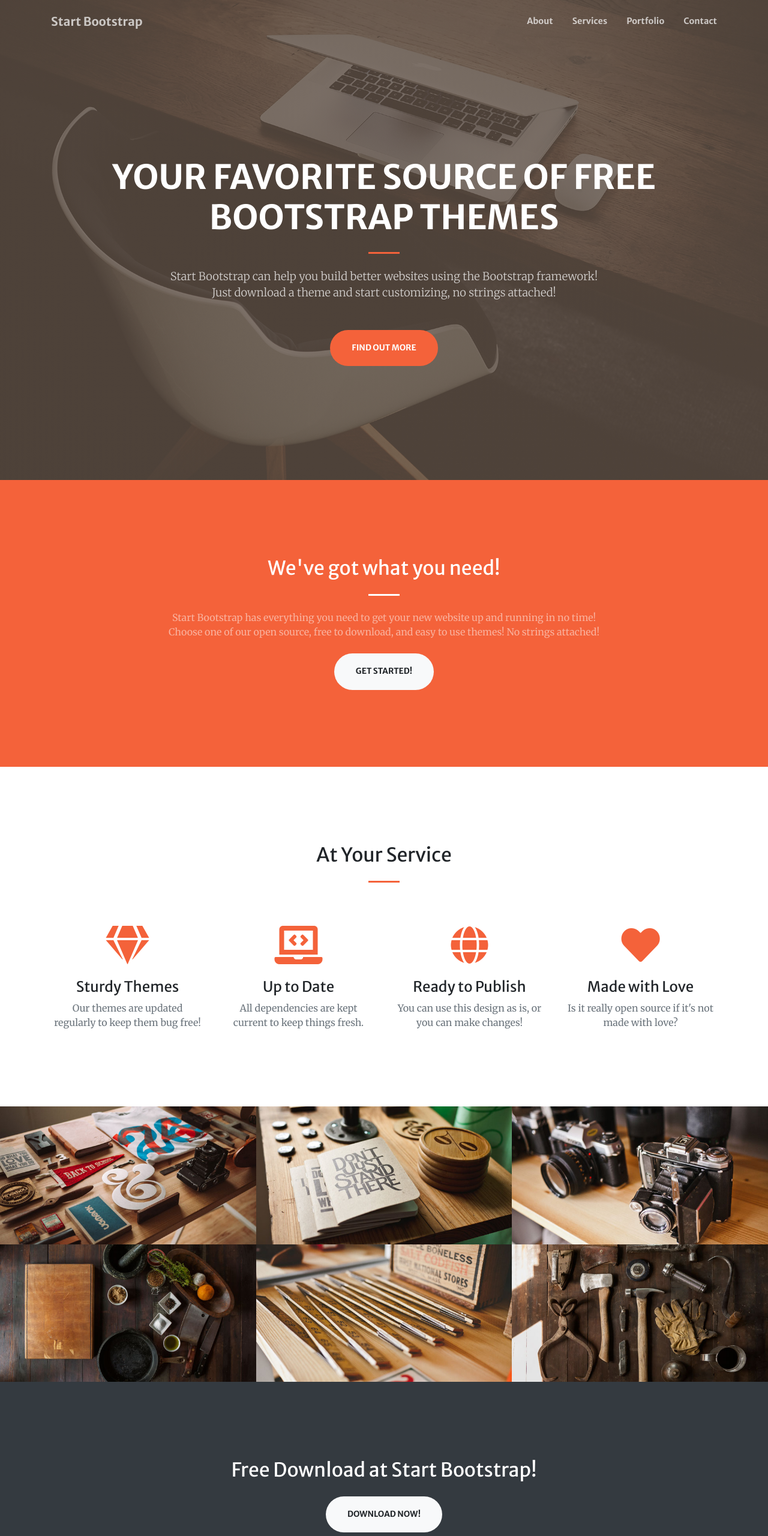
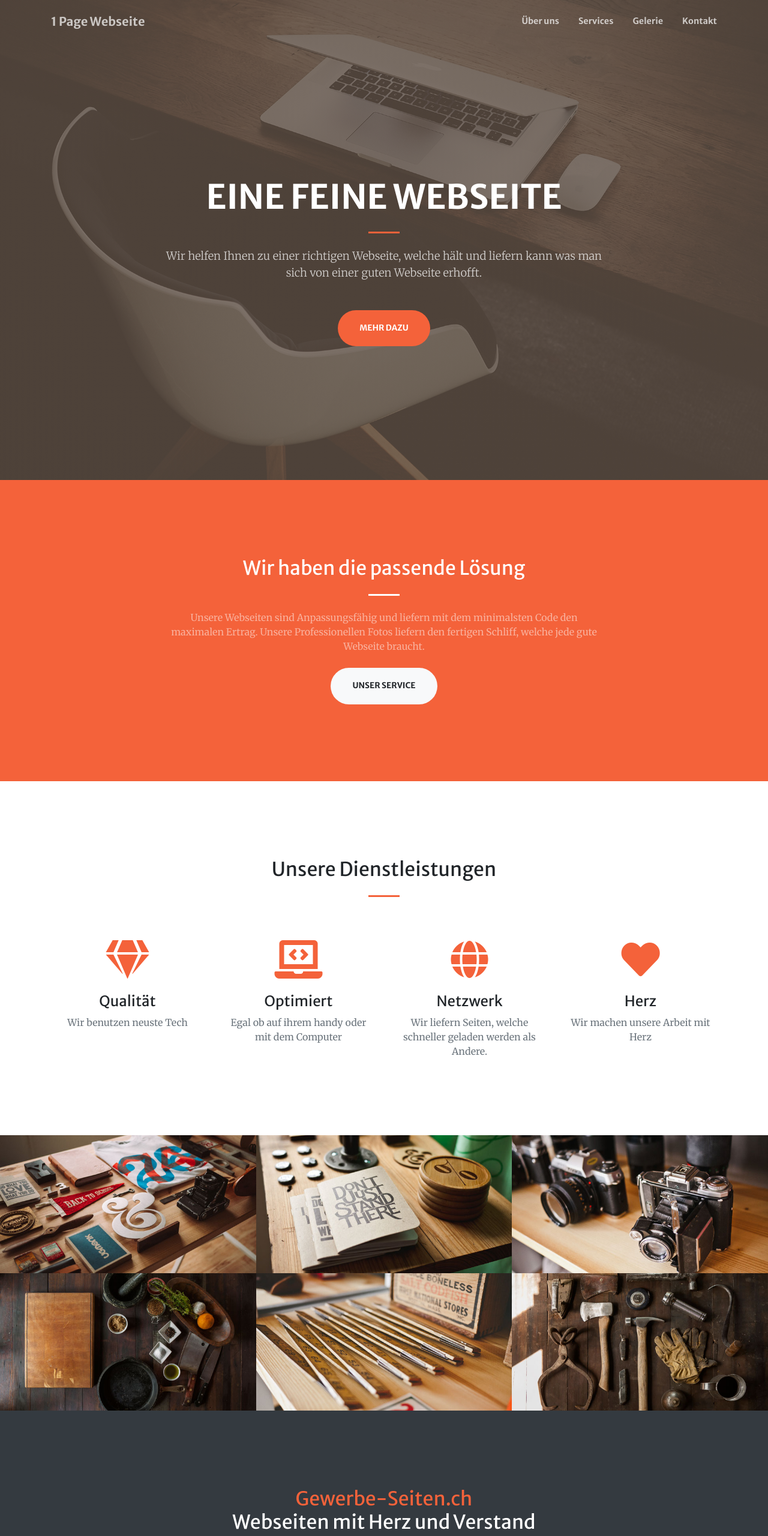
Before and after one commit to gewerbe-seiten/template_creative, a Gatsby site: page / in a window 1280 px wide. Shown: the top 2560 px of the page at 60% size. Built offline with nearby package versions, Linux system fonts and the light colour scheme; Gatsby itself is replaced by a stand-in of ours.

Commit message:
Initial commit

```diff
--- a/src/components/header.js
+++ b/src/components/header.js
@@ -15,7 +15,7 @@ export default class Header extends React.Component {
         <Navbar className="navbar navbar-expand-lg navbar-light fixed-top py-3" id="mainNav" expand="lg"
                 collapseOnSelect={true}>
           <div className="container">
-            <a className="navbar-brand js-scroll-trigger" href="#page-top" onClick={Scroller.handleAnchorScroll}>Start Bootstrap</a>
+            <a className="navbar-brand js-scroll-trigger" href="#page-top" onClick={Scroller.handleAnchorScroll}> 1 Page Webseite</a>
             <Navbar.Toggle aria-controls="navbarResponsive"/>
             <Navbar.Collapse id="navbarResponsive">
               <Nav className="navbar-nav ml-auto my-2 my-lg-0">
@@ -23,16 +23,16 @@ export default class Header extends React.Component {
                            items={["about", "services", "portfolio", "contact"]}
                            currentClassName="active" rootEl={"#mainNav"} offset={-75}>
                   <li className="nav-item">
-                    <Nav.Link className={"js-scroll-trigger"} href="#about" onClick={Scroller.handleAnchorScroll}>About</Nav.Link>
+                    <Nav.Link className={"js-scroll-trigger"} href="#about" onClick={Scroller.handleAnchorScroll}>Über uns</Nav.Link>
                   </li>
                   <li className="nav-item">
                     <Nav.Link className={"js-scroll-trigger"} href="#services" onClick={Scroller.handleAnchorScroll}>Services</Nav.Link>
                   </li>
                   <li className="nav-item">
-                    <Nav.Link className={"js-scroll-trigger"} href="#portfolio" onClick={Scroller.handleAnchorScroll}>Portfolio</Nav.Link>
+                    <Nav.Link className={"js-scroll-trigger"} href="#portfolio" onClick={Scroller.handleAnchorScroll}>Gelerie</Nav.Link>
                   </li>
                   <li className="nav-item">
-                    <Nav.Link className={"js-scroll-trigger"} href="#contact" onClick={Scroller.handleAnchorScroll}>Contact</Nav.Link>
+                    <Nav.Link className={"js-scroll-trigger"} href="#contact" onClick={Scroller.handleAnchorScroll}>Kontakt</Nav.Link>
                   </li>
                 </Scrollspy>
               </Nav>
@@ -43,14 +43,13 @@ export default class Header extends React.Component {
           <div className="container h-100">
             <div className="row h-100 align-items-center justify-content-center text-center">
               <div className="col-lg-10 align-self-end">
-                <h1 className="text-uppercase text-white font-weight-bold">Your Favorite Source of Free Bootstrap
-                  Themes</h1>
+                <h1 className="text-uppercase text-white font-weight-bold">Eine feine Webseite </h1>
                 <hr className="divider my-4"/>
               </div>
               <div className="col-lg-8 align-self-baseline">
-                <p className="text-white-75 font-weight-light mb-5">Start Bootstrap can help you build better websites
-                  using the Bootstrap framework! Just download a theme and start customizing, no strings attached!</p>
-                <a className="btn btn-primary btn-xl js-scroll-trigger" href="#about" onClick={Scroller.handleAnchorScroll}>Find Out More</a>
+                <p className="text-white-75 font-weight-light mb-5">Wir helfen Ihnen zu einer richtigen Webseite, welche hält und liefern kann
+                was man sich von einer guten Webseite erhofft.</p>
+                <a className="btn btn-primary btn-xl js-scroll-trigger" href="#about" onClick={Scroller.handleAnchorScroll}>Mehr dazu</a>
               </div>
             </div>
           </div>
--- a/src/components/layout.js
+++ b/src/components/layout.js
@@ -62,7 +62,7 @@ export default class Layout extends React.Component {
         <main>{this.props.children}</main>
         <footer className="bg-light py-5">
           <div className="container">
-            <div className="small text-center text-muted">Copyright &copy; 2019 - Start Bootstrap</div>
+            <div className="small text-center text-muted">Copyright &copy; 2020</div>
           </div>
         </footer>
       </div>
--- a/src/components/seo.js
+++ b/src/components/seo.js
@@ -73,7 +73,7 @@ function SEO({ description, lang, meta, title }) {
 }
 
 SEO.defaultProps = {
-  lang: `en`,
+  lang: `de`,
   meta: [],
   description: ``,
 }
--- a/src/pages/index.js
+++ b/src/pages/index.js
@@ -40,15 +40,13 @@ export default class IndexPage extends React.Component {
           <div className="container">
             <div className="row justify-content-center">
               <div className="col-lg-8 text-center">
-                <h2 className="text-white mt-0">We've got what you need!</h2>
+                <h2 className="text-white mt-0">Wir haben die passende Lösung</h2>
                 <hr className="divider light my-4"/>
-                <p className="text-white-50 mb-4">Start Bootstrap has everything you need to get your new website up
-                  and
-                  running in no time! Choose one of our open source, free to download, and easy to use themes! No
-                  strings
-                  attached!</p>
+                <p className="text-white-50 mb-4">
+                  Unsere Webseiten sind Anpassungsfähig und liefern mit dem minimalsten Code den maximalen Ertrag.
+                  Unsere Professionellen Fotos liefern den fertigen Schliff, welche jede gute Webseite braucht.</p>
                 <a className="btn btn-light btn-xl js-scroll-trigger" href="#services"
-                   onClick={Scroller.handleAnchorScroll}>Get Started!</a>
+                   onClick={Scroller.handleAnchorScroll}>Unser Service</a>
               </div>
             </div>
           </div>
@@ -56,35 +54,35 @@ export default class IndexPage extends React.Component {
 
         <section className="page-section" id="services">
           <div className="container">
-            <h2 className="text-center mt-0">At Your Service</h2>
+            <h2 className="text-center mt-0">Unsere Dienstleistungen</h2>
             <hr className="divider my-4"/>
             <div className="row">
               <div className="col-lg-3 col-md-6 text-center">
                 <div className="mt-5">
                   <i className="fas fa-4x fa-gem text-primary mb-4"></i>
-                  <h3 className="h4 mb-2">Sturdy Themes</h3>
-                  <p className="text-muted mb-0">Our themes are updated regularly to keep them bug free!</p>
+                  <h3 className="h4 mb-2">Qualität</h3>
+                  <p className="text-muted mb-0">Wir benutzen neuste Tech</p>
                 </div>
               </div>
               <div className="col-lg-3 col-md-6 text-center">
                 <div className="mt-5">
                   <i className="fas fa-4x fa-laptop-code text-primary mb-4"></i>
-                  <h3 className="h4 mb-2">Up to Date</h3>
-                  <p className="text-muted mb-0">All dependencies are kept current to keep things fresh.</p>
+                  <h3 className="h4 mb-2">Optimiert</h3>
+                  <p className="text-muted mb-0">Egal ob auf ihrem handy oder mit dem Computer</p>
                 </div>
               </div>
               <div className="col-lg-3 col-md-6 text-center">
                 <div className="mt-5">
                   <i className="fas fa-4x fa-globe text-primary mb-4"></i>
-                  <h3 className="h4 mb-2">Ready to Publish</h3>
-                  <p className="text-muted mb-0">You can use this design as is, or you can make changes!</p>
+                  <h3 className="h4 mb-2">Netzwerk</h3>
+                  <p className="text-muted mb-0">Wir liefern Seiten, welche schneller geladen werden als Andere.</p>
                 </div>
               </div>
               <div className="col-lg-3 col-md-6 text-center">
                 <div className="mt-5">
                   <i className="fas fa-4x fa-heart text-primary mb-4"></i>
-                  <h3 className="h4 mb-2">Made with Love</h3>
-                  <p className="text-muted mb-0">Is it really open source if it's not made with love?</p>
+                  <h3 className="h4 mb-2">Herz</h3>
+                  <p className="text-muted mb-0">Wir machen unsere Arbeit mit Herz </p>
                 </div>
               </div>
             </div>
@@ -99,10 +97,10 @@ export default class IndexPage extends React.Component {
                   <Img fluid={this.props.data.images.edges[0].node.childImageSharp.fluid}/>
                   <div className="portfolio-box-caption">
                     <div className="project-category text-white-50">
-                      Category
+                      Kategorie
                     </div>
                     <div className="project-name">
-                      Project Name
+                      Projekt Name
                     </div>
                   </div>
                 </a>
@@ -112,10 +110,10 @@ export default class IndexPage extends React.Component {
                   <Img fluid={this.props.data.images.edges[1].node.childImageSharp.fluid}/>
                   <div className="portfolio-box-caption">
                     <div className="project-category text-white-50">
-                      Category
+                    Kategorie
                     </div>
                     <div className="project-name">
-                      Project Name
+                      Projekt Name
                     </div>
                   </div>
                 </a>
@@ -125,10 +123,10 @@ export default class IndexPage extends React.Component {
                   <Img fluid={this.props.data.images.edges[2].node.childImageSharp.fluid}/>
                   <div className="portfolio-box-caption">
                     <div className="project-category text-white-50">
-                      Category
+                    Kategorie
                     </div>
                     <div className="project-name">
-                      Project Name
+                      Projekt Name
                     </div>
                   </div>
                 </a>
@@ -138,10 +136,10 @@ export default class IndexPage extends React.Component {
                   <Img fluid={this.props.data.images.edges[3].node.childImageSharp.fluid}/>
                   <div className="portfolio-box-caption">
                     <div className="project-category text-white-50">
-                      Category
+                    Kategorie
                     </div>
                     <div className="project-name">
-                      Project Name
+                      Projekt Name
                     </div>
                   </div>
                 </a>
@@ -151,10 +149,10 @@ export default class IndexPage extends React.Component {
                   <Img fluid={this.props.data.images.edges[4].node.childImageSharp.fluid}/>
                   <div className="portfolio-box-caption">
                     <div className="project-category text-white-50">
-                      Category
+                    Kategorie
                     </div>
                     <div className="project-name">
-                      Project Name
+                      Projekt Name
                     </div>
                   </div>
                 </a>
@@ -164,10 +162,10 @@ export default class IndexPage extends React.Component {
                   <Img fluid={this.props.data.images.edges[5].node.childImageSharp.fluid}/>
                   <div className="portfolio-box-caption p-3">
                     <div className="project-category text-white-50">
-                      Category
+                    Kategorie
                     </div>
                     <div className="project-name">
-                      Project Name
+                      Projekt Name
                     </div>
                   </div>
                 </a>
@@ -178,8 +176,10 @@ export default class IndexPage extends React.Component {
 
         <section className="page-section bg-dark text-white">
           <div className="container text-center">
-            <h2 className="mb-4">Free Download at Start Bootstrap!</h2>
-            <a className="btn btn-light btn-xl" href="https://startbootstrap.com/themes/creative/">Download Now!</a>
+            <h2 className="mb-4"><a href="https://gewerbe-seiten.ch">Gewerbe-Seiten.ch</a> <br></br> Webseiten mit Herz und Verstand</h2>
+            <a className="btn btn-light btn-xl" href="#contact" onClick={Scroller.handleAnchorScroll}> kontaktieren Sie uns
+            {/* // href="mailto:info@gewerbe-seiten.ch">Kontakt  */}
+            </a>
           </div>
         </section>
 
@@ -187,21 +187,19 @@ export default class IndexPage extends React.Component {
           <div className="container">
             <div className="row justify-content-center">
               <div className="col-lg-8 text-center">
-                <h2 className="mt-0">Let's Get In Touch!</h2>
+                <h2 className="mt-0">Kontakt</h2>
                 <hr className="divider my-4"/>
-                <p className="text-muted mb-5">Ready to start your next project with us? Give us a call or send us an
-                  email
-                  and we will get back to you as soon as possible!</p>
+                <p className="text-muted mb-5">Wir sind in Zürich unterwegs und stets erreichbar während den herkömmlichen Arbeitszeiten.</p>
               </div>
             </div>
             <div className="row">
               <div className="col-lg-4 ml-auto text-center mb-5 mb-lg-0">
                 <i className="fas fa-phone fa-3x mb-3 text-muted"></i>
-                <div>+1 (202) 555-0149</div>
+                <div>+41 79 201 68 03</div>
               </div>
               <div className="col-lg-4 mr-auto text-center">
                 <i className="fas fa-envelope fa-3x mb-3 text-muted"></i>
-                <a className="d-block" href="mailto:contact@yourwebsite.com">contact@yourwebsite.com</a>
+                <a className="d-block" href="mailto:info@gewerbe-seiten.ch">info@gewerbe-seiten.ch</a>
               </div>
             </div>
           </div>
```
